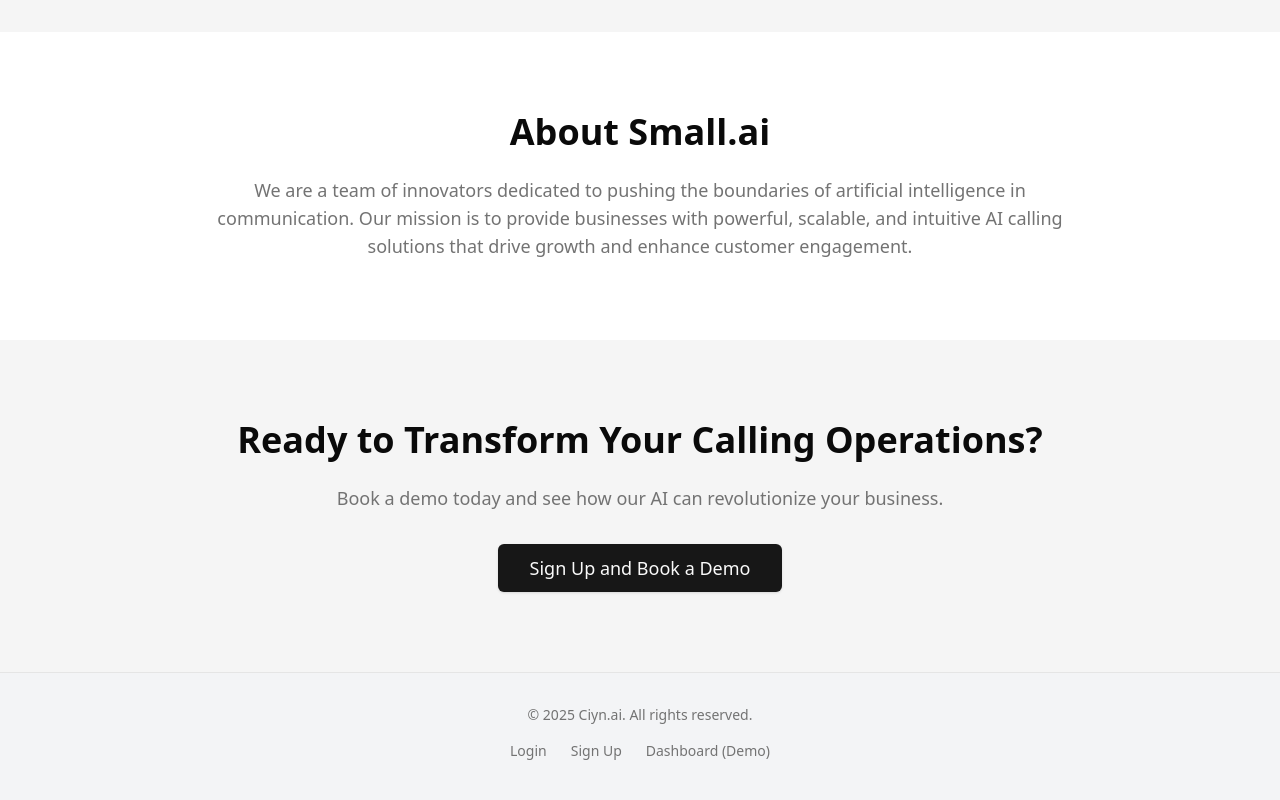
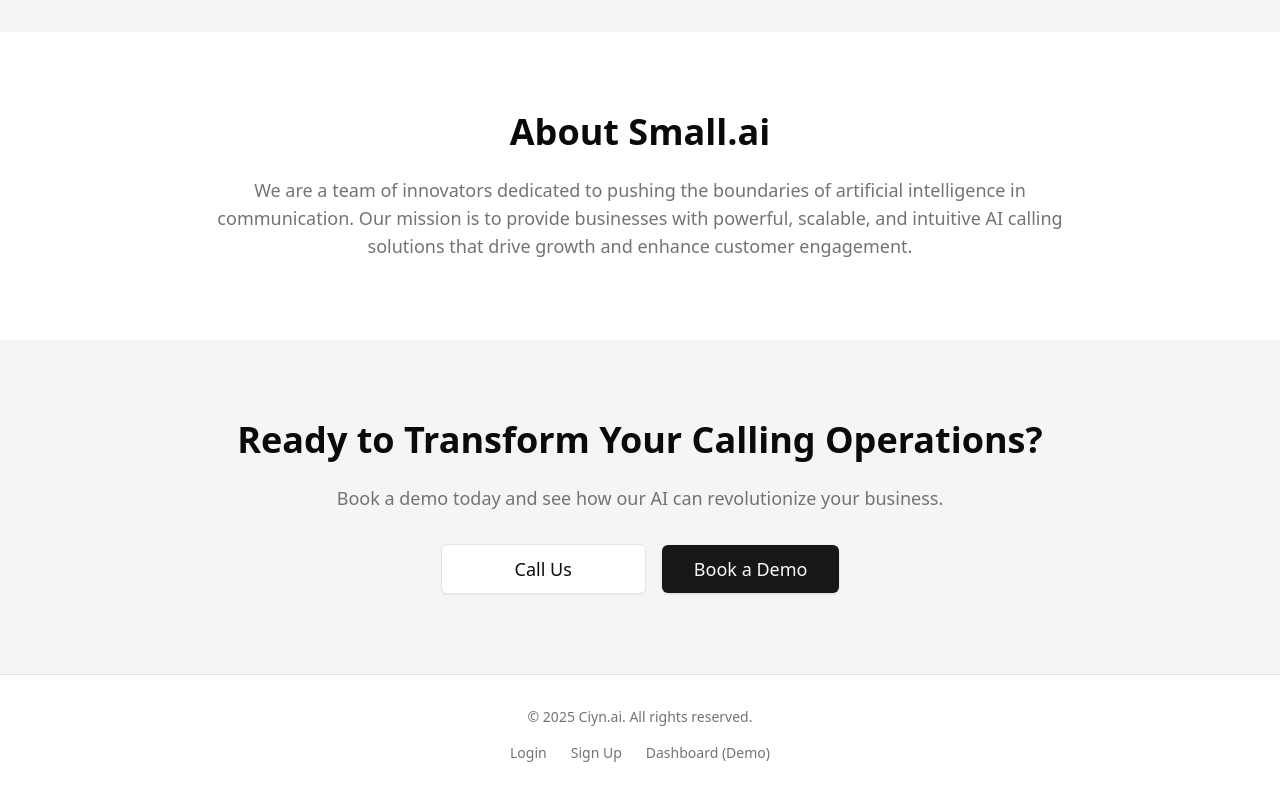
Before and after one commit to prtkahlwt/ai-calling-bolna, a Next.js app: page / in a window 1280 px wide. Shown: the part 1247-2047 px from the top of the page. Built offline with nearby package versions, Linux system fonts and the light colour scheme.

Commit message:
Add Contact Section

```diff
--- a/src/app/page.tsx
+++ b/src/app/page.tsx
@@ -3,6 +3,7 @@
 import Link from "next/link";
 import { Button } from "@/components/ui/button";
 import { Card, CardHeader, CardTitle, CardContent } from "@/components/ui/card";
+import ContactButtons from "@/components/ui/ContactButtons";
 
 export default function HomePage() {
   return (
@@ -101,18 +102,17 @@
         </div>
       </section>
 
-      {/* NEW: Contact Section */}
+       {/* Contact Section - Updated with new buttons */}
       <section id="contact" className="w-full py-20 bg-muted text-center px-4">
         <div className="container mx-auto max-w-4xl">
           <h2 className="text-3xl md:text-4xl font-bold mb-6">Ready to Transform Your Calling Operations?</h2>
           <p className="text-lg text-muted-foreground mb-8">
             Book a demo today and see how our AI can revolutionize your business.
           </p>
-          <Link href="/signup" passHref>
-            <Button size="lg" className="px-8 py-6 text-lg">
-              Sign Up and Book a Demo
-            </Button>
-          </Link>
+
+          {/* 2. Replace the old button with the new component */}
+          <ContactButtons />
+
         </div>
       </section>
 
--- /dev/null
+++ b/src/components/ui/ContactButtons.tsx
@@ -0,0 +1,70 @@
+// src/components/ContactButtons.tsx
+"use client";
+
+import React, { useState } from "react";
+import Link from "next/link";
+import { Button } from "@/components/ui/button";
+import { PhoneCall } from "lucide-react";
+import { cn } from "@/lib/utils";
+
+const phoneNumbers = [
+  { display: "+91 89203 26224", href: "tel:+918920326224" },
+  { display: "+91 85708 89528", href: "tel:+918570889528" },
+];
+
+export default function ContactButtons() {
+  const [isCallMenuOpen, setIsCallMenuOpen] = useState(false);
+
+  return (
+    <div className="flex flex-col sm:flex-row gap-4 justify-center items-center">
+      {/* "Call Us" Button and Dropdown */}
+      <div className="relative w-full sm:w-auto">
+        <Button
+          size="lg"
+          variant="outline"
+          className="px-8 py-6 text-lg w-full"
+          onClick={() => setIsCallMenuOpen(!isCallMenuOpen)}
+        >
+          Call Us
+        </Button>
+
+        {/* Dropdown Menu for Phone Numbers */}
+        <div
+          className={cn(
+            "grid transition-all duration-300 ease-in-out",
+            isCallMenuOpen ? "grid-rows-[1fr] opacity-100" : "grid-rows-[0fr] opacity-0"
+          )}
+        >
+          <div className="overflow-hidden">
+             <div className="mt-2 w-full rounded-md border bg-background shadow-lg p-4 space-y-3">
+              {phoneNumbers.map((phone) => (
+                <a
+                  key={phone.href}
+                  href={phone.href}
+                  className="flex items-center gap-3 text-muted-foreground hover:text-foreground transition-colors group"
+                >
+                  <PhoneCall className="h-5 w-5 text-brand-blue" />
+                  <span className="font-medium tracking-wider group-hover:underline">
+                    {phone.display}
+                  </span>
+                </a>
+              ))}
+            </div>
+          </div>
+        </div>
+      </div>
+
+      {/* "Book a Demo" Button */}
+      <Link
+        href="https://calendly.com/ap2303898" // <-- IMPORTANT: Replace with your actual Calendly link
+        target="_blank"
+        rel="noopener noreferrer"
+        className="w-full sm:w-auto"
+      >
+        <Button size="lg" className="px-8 py-6 text-lg w-full">
+          Book a Demo
+        </Button>
+      </Link>
+    </div>
+  );
+}
--- a/src/components/ui/Footer.tsx
+++ b/src/components/ui/Footer.tsx
@@ -4,7 +4,7 @@
 
 export default function Footer() {
   return (
-    <footer className="w-full min-h-[200px] py-8 border-t bg-gray-100 text-center text-muted-foreground text-sm px-4">
+    <footer className="w-full  py-8 border-t bg-white text-center text-muted-foreground text-sm px-4">
       <div className="container mx-auto">
         <p>© {new Date().getFullYear()} Ciyn.ai. All rights reserved.</p>
         <nav className="mt-4 flex flex-wrap justify-center gap-x-6 gap-y-2">
```
